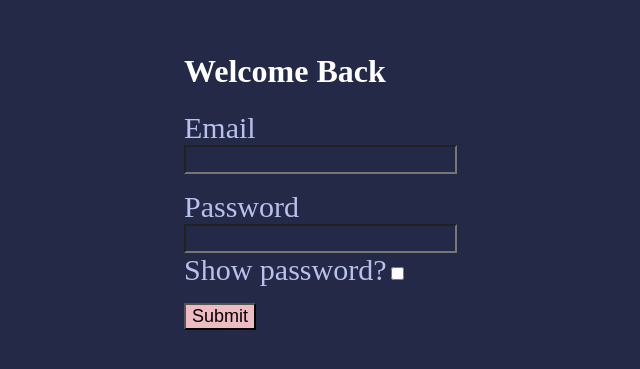
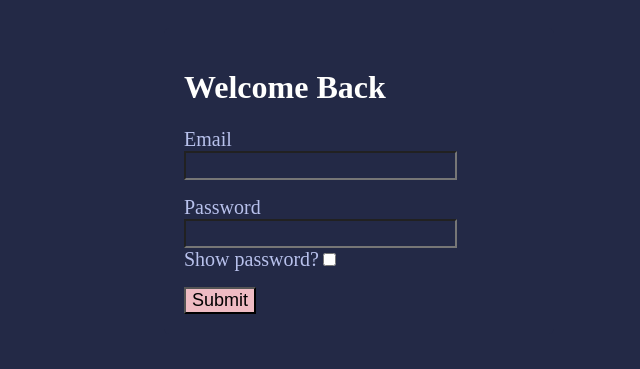
Before and after one commit to userzenox/login_pg, a React (Create React App) app: page / in a window 1280 px wide. Shown: the part 243-612 px from the top of the page, without its empty margins (281-921 px from the left). Built offline with nearby package versions, Linux system fonts and the light colour scheme.

Commit message:
4th commit

```diff
--- a/src/App.css
+++ b/src/App.css
@@ -31,7 +31,7 @@ button {
   font-size: 18px;
 }
 p {
-  color:#232946;
+  color:#fb0f0f;
 }
 h1{
   color:#fffffe;
@@ -43,12 +43,12 @@ h1{
 input{
   background-color: #232946 ;
   font-size: 20px;
-  color: #b8c1ec;
+  color: #fbfcfe;
 
 }
 label{
   color:#b8c1ec;
-  font-size: 30px;
+  font-size: 20px;
 }
 .ui_message_success{
   color:#b8c1ec;
```
